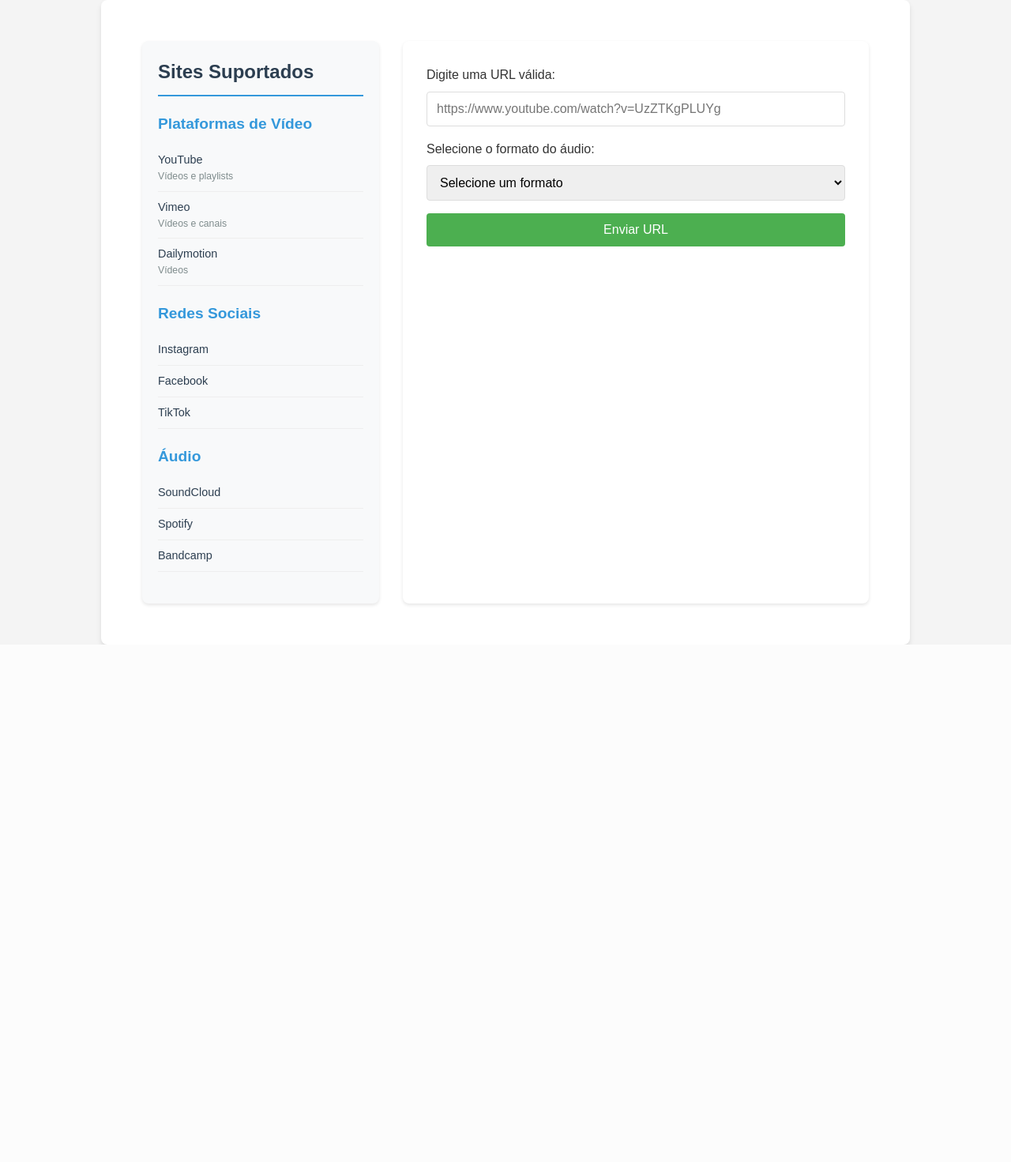
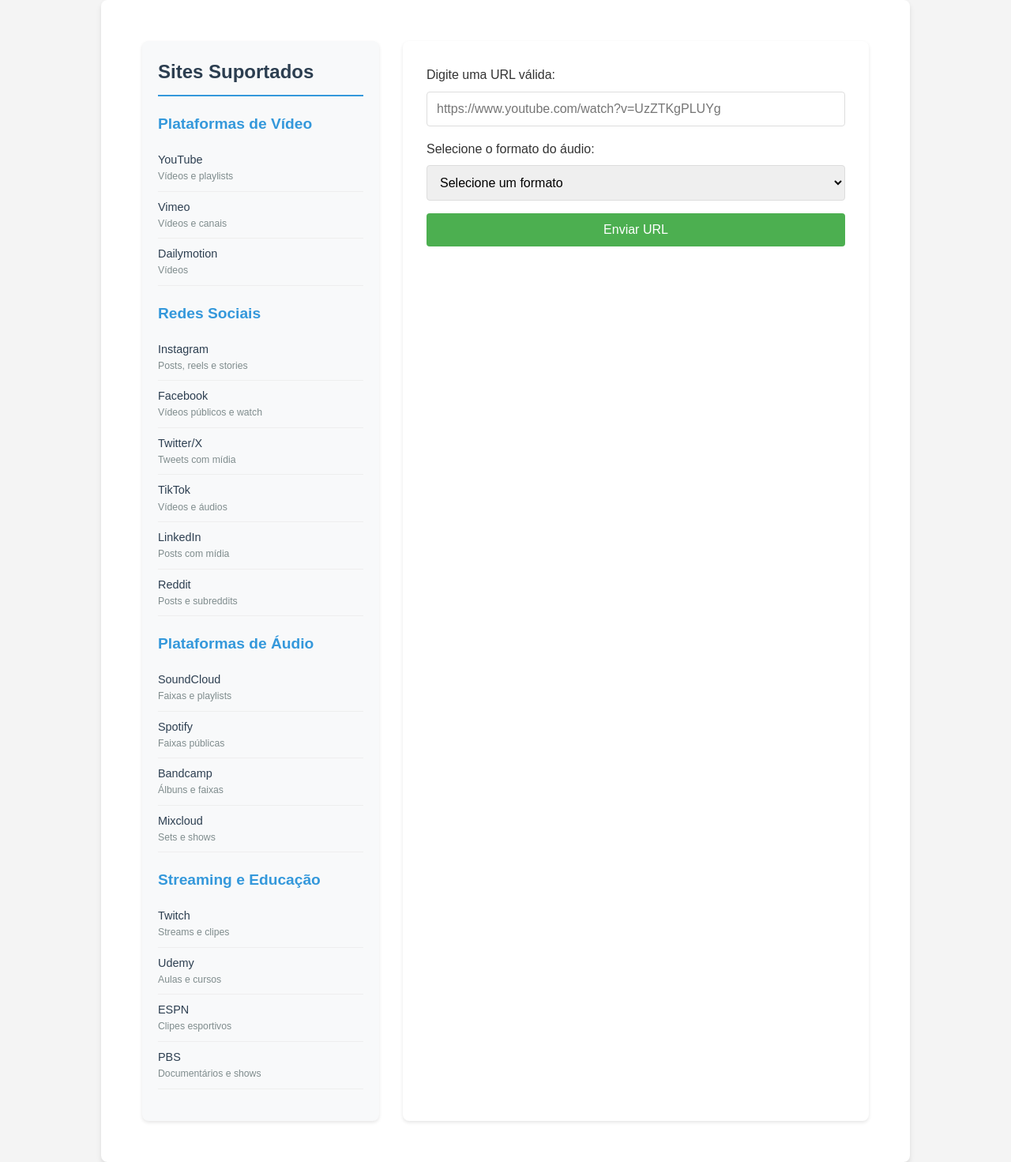
Before and after one commit to nepanuceno/yt-dlp-php, a PHP site: page /sample/index.php in a window 1280 px wide. Shown: the whole page at 79% size. Before the commit the page ends 816 px from the top, so only its background shows below. Run offline with PHP 8.4, Linux system fonts and the light colour scheme.

Commit message:
Atualização da lista de splataformas suportadas

```diff
--- a/sample/index.php
+++ b/sample/index.php
@@ -45,27 +45,70 @@
             <ul class="sites-list">
             <li>
                 <span class="site-name">Instagram</span>
+                <span class="site-desc">Posts, reels e stories</span>
             </li>
             <li>
                 <span class="site-name">Facebook</span>
+                <span class="site-desc">Vídeos públicos e watch</span>
+            </li>
+            <li>
+                <span class="site-name">Twitter/X</span>
+                <span class="site-desc">Tweets com mídia</span>
             </li>
             <li>
                 <span class="site-name">TikTok</span>
+                <span class="site-desc">Vídeos e áudios</span>
+            </li>
+            <li>
+                <span class="site-name">LinkedIn</span>
+                <span class="site-desc">Posts com mídia</span>
+            </li>
+            <li>
+                <span class="site-name">Reddit</span>
+                <span class="site-desc">Posts e subreddits</span>
             </li>
             </ul>
         </div>
 
         <div class="sites-category">
-            <h3>Áudio</h3>
+            <h3>Plataformas de Áudio</h3>
             <ul class="sites-list">
                 <li>
                     <span class="site-name">SoundCloud</span>
+                    <span class="site-desc">Faixas e playlists</span>
                 </li>
                 <li>
                     <span class="site-name">Spotify</span>
+                    <span class="site-desc">Faixas públicas</span>
                 </li>
                 <li>
                     <span class="site-name">Bandcamp</span>
+                    <span class="site-desc">Álbuns e faixas</span>
+                </li>
+                <li>
+                    <span class="site-name">Mixcloud</span>
+                    <span class="site-desc">Sets e shows</span>
+                </li>
+            </ul>
+        </div>
+        <div class="sites-category">
+            <h3>Streaming e Educação</h3>
+            <ul class="sites-list">
+                <li>
+                    <span class="site-name">Twitch</span>
+                    <span class="site-desc">Streams e clipes</span>
+                </li>
+                <li>
+                    <span class="site-name">Udemy</span>
+                    <span class="site-desc">Aulas e cursos</span>
+                </li>
+                <li>
+                    <span class="site-name">ESPN</span>
+                    <span class="site-desc">Clipes esportivos</span>
+                </li>
+                <li>
+                    <span class="site-name">PBS</span>
+                    <span class="site-desc">Documentários e shows</span>
                 </li>
             </ul>
         </div>
@@ -120,6 +163,7 @@
             </div>
             <button type="submit" class="btn" id="btnSendUrl">Enviar URL</button>
         </form>
+        <button type="button" class="btn" id="btnSendRangeTime">Download</button>
     </div>
 </div>
     <script src="assets/js/script.js"></script>
```
Lines whose indentation alone changed are shown as unchanged.
